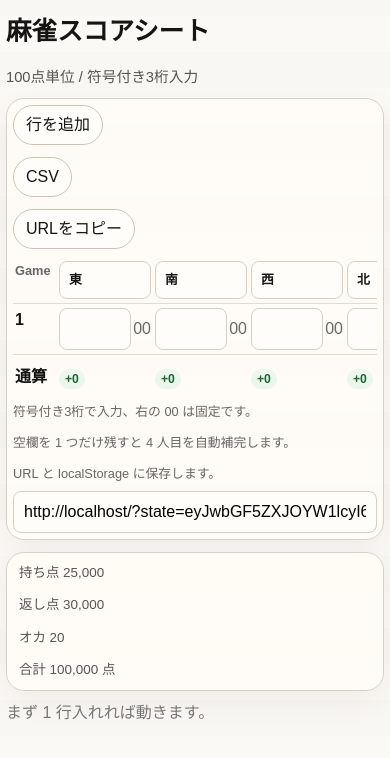
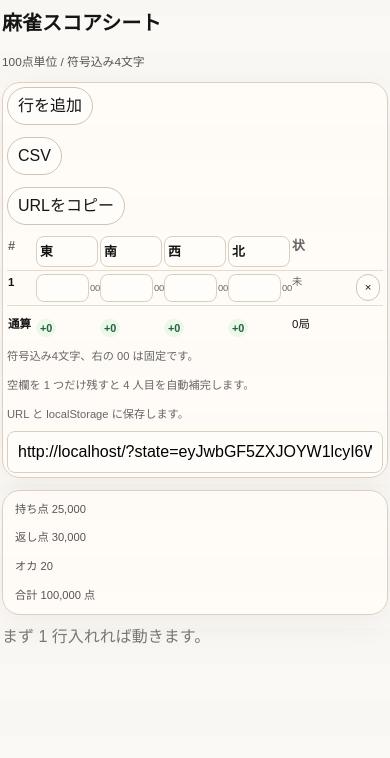
Before and after one commit to Npieju/mahjong-sheet, a React (Vite) app: page / in a window 390 px wide. Shown: the top 758 px of the page. Built offline with nearby package versions, Linux system fonts and the light colour scheme.

Commit message:
style: compress mobile table layout

```diff
--- a/src/App.tsx
+++ b/src/App.tsx
@@ -108,7 +108,7 @@ function App() {
     <main className="app-shell">
       <header className="topbar">
         <h1>麻雀スコアシート</h1>
-        <p>100点単位 / 符号付き3桁入力</p>
+        <p>100点単位 / 符号込み4文字</p>
       </header>
 
       <section className="table-panel">
@@ -122,7 +122,7 @@ function App() {
           <table className="score-table">
             <thead>
               <tr>
-                <th>Game</th>
+                <th>#</th>
                 {playerNames.map((name, seat) => (
                   <th key={`name-${seat}`}>
                     <input
@@ -133,7 +133,7 @@ function App() {
                     />
                   </th>
                 ))}
-                <th>状態</th>
+                <th>状</th>
                 <th />
               </tr>
             </thead>
@@ -142,16 +142,16 @@ function App() {
                 const autoFilledSeat = game.resolution.kind === 'complete' ? game.resolution.autoFilledSeat : null;
                 const rowStatus =
                   game.resolution.kind === 'empty'
-                    ? '未入力'
+                    ? '未'
                     : game.resolution.kind === 'partial'
-                      ? '3人入力で補完'
+                      ? '補'
                       : game.resolution.kind === 'invalid'
-                        ? '数値のみ'
+                        ? '数'
                         : game.resolution.kind === 'mismatch'
                           ? `合計 ${game.resolution.diff > 0 ? '+' : ''}${game.resolution.diff}`
                           : autoFilledSeat === null
                             ? 'OK'
-                            : '自動補完';
+                            : '自';
 
                 return (
                   <tr key={game.row.id} className={game.resolution.kind === 'mismatch' ? 'row-warn' : undefined}>
@@ -170,6 +170,7 @@ function App() {
                               className="score-input"
                               type="text"
                               inputMode="text"
+                              maxLength={4}
                               value={displayValue}
                               disabled={isAuto}
                               onChange={(event) => updateGameScore(game.row.id, seat, event.target.value)}
@@ -187,7 +188,7 @@ function App() {
                     <td className="status-cell">{rowStatus}</td>
                     <td className="remove-cell">
                       <button type="button" className="ghost-button" onClick={() => removeGame(game.row.id)}>
-                        削除
+                        ×
                       </button>
                     </td>
                   </tr>
@@ -210,7 +211,7 @@ function App() {
         </div>
 
         <div className="notes-row">
-          <span>符号付き3桁で入力、右の 00 は固定です。</span>
+          <span>符号込み4文字、右の 00 は固定です。</span>
           <span>空欄を 1 つだけ残すと 4 人目を自動補完します。</span>
           <span>URL と localStorage に保存します。</span>
         </div>
--- a/src/styles.css
+++ b/src/styles.css
@@ -52,7 +52,7 @@ textarea {
 .topbar p {
   margin: 0;
   color: #555;
-  font-size: 0.92rem;
+  font-size: 0.84rem;
 }
 
 .table-panel,
@@ -64,7 +64,7 @@ textarea {
 }
 
 .table-panel {
-  padding: 10px;
+  padding: 8px;
 }
 
 .toolbar,
@@ -87,9 +87,10 @@ textarea {
 
 .score-table {
   width: 100%;
-  min-width: 620px;
+  min-width: 0;
   border-collapse: collapse;
   table-layout: fixed;
+  font-size: 0.82rem;
 }
 
 .score-table th,
@@ -108,7 +109,13 @@ textarea {
 .score-table thead th:first-child,
 .score-table tbody th,
 .score-table tfoot th {
-  width: 44px;
+  width: 28px;
+}
+
+.score-table thead th:last-child,
+.score-table tbody td:last-child,
+.score-table tfoot td:last-child {
+  width: 28px;
 }
 
 .score-table tfoot th,
@@ -121,7 +128,7 @@ textarea {
   width: 100%;
   border: 1px solid #d8cfbf;
   border-radius: 8px;
-  padding: 8px 9px;
+  padding: 6px 6px;
   background: #fffdfa;
   color: #151515;
 }
@@ -134,26 +141,28 @@ textarea {
 .name-input {
   min-width: 0;
   font-weight: 700;
-  padding-inline: 8px;
+  padding-inline: 5px;
 }
 
 .score-input-wrap {
   display: inline-flex;
   align-items: center;
-  gap: 2px;
+  gap: 1px;
 }
 
 .score-input {
-  width: 5.4ch;
-  min-width: 5.4ch;
+  width: 4.6ch;
+  min-width: 4.6ch;
   text-align: right;
-  padding-inline: 6px;
+  padding-inline: 4px;
+  font-variant-numeric: tabular-nums;
 }
 
 .score-suffix {
-  width: 2ch;
+  width: 1.7ch;
   color: #6f685c;
   font-variant-numeric: tabular-nums;
+  font-size: 0.9em;
 }
 
 .auto-cell {
@@ -166,10 +175,10 @@ textarea {
 
 .result-chip {
   display: inline-block;
-  margin-top: 4px;
-  padding: 1px 6px;
+  margin-top: 3px;
+  padding: 1px 4px;
   border-radius: 999px;
-  font-size: 0.76rem;
+  font-size: 0.68rem;
   font-weight: 700;
 }
 
@@ -186,25 +195,27 @@ textarea {
 .status-cell {
   white-space: nowrap;
   color: #6a6458;
-  width: 84px;
-  font-size: 0.8rem;
+  width: 42px;
+  font-size: 0.72rem;
 }
 
 .remove-cell {
-  width: 54px;
+  width: 28px;
 }
 
 button {
   border: 1px solid #cfc3b3;
   border-radius: 999px;
-  padding: 7px 12px;
+  padding: 6px 10px;
   background: #fffdfa;
   color: #151515;
   cursor: pointer;
 }
 
 .ghost-button {
-  padding-inline: 8px;
+  min-width: 24px;
+  padding-inline: 0;
+  padding-block: 4px;
 }
 
 .notes-row {
@@ -228,7 +239,7 @@ button {
   padding: 10px 12px;
   color: #555;
   flex-wrap: wrap;
-  font-size: 0.84rem;
+  font-size: 0.78rem;
 }
 
 .empty-hint {
@@ -249,20 +260,52 @@ button {
 
 @media (max-width: 640px) {
   .app-shell {
-    padding: 12px 6px 28px;
+    padding: 8px 2px 20px;
+  }
+
+  .topbar h1 {
+    font-size: 1.25rem;
+  }
+
+  .topbar p {
+    font-size: 0.74rem;
   }
 
   .table-panel {
-    padding: 6px;
+    padding: 4px;
+  }
+
+  .score-table {
+    font-size: 0.72rem;
   }
 
   .score-table th,
   .score-table td {
-    padding: 4px 2px;
+    padding: 3px 1px;
+  }
+
+  .score-table input {
+    padding: 5px 3px;
   }
 
   .score-input {
-    width: 5ch;
-    min-width: 5ch;
+    width: 4.1ch;
+    min-width: 4.1ch;
+    font-size: 0.92em;
+  }
+
+  .score-suffix {
+    width: 1.55ch;
+    font-size: 0.82em;
+  }
+
+  .status-cell {
+    width: 32px;
+    font-size: 0.64rem;
+  }
+
+  .notes-row,
+  .rule-panel {
+    font-size: 0.7rem;
   }
 }
```
